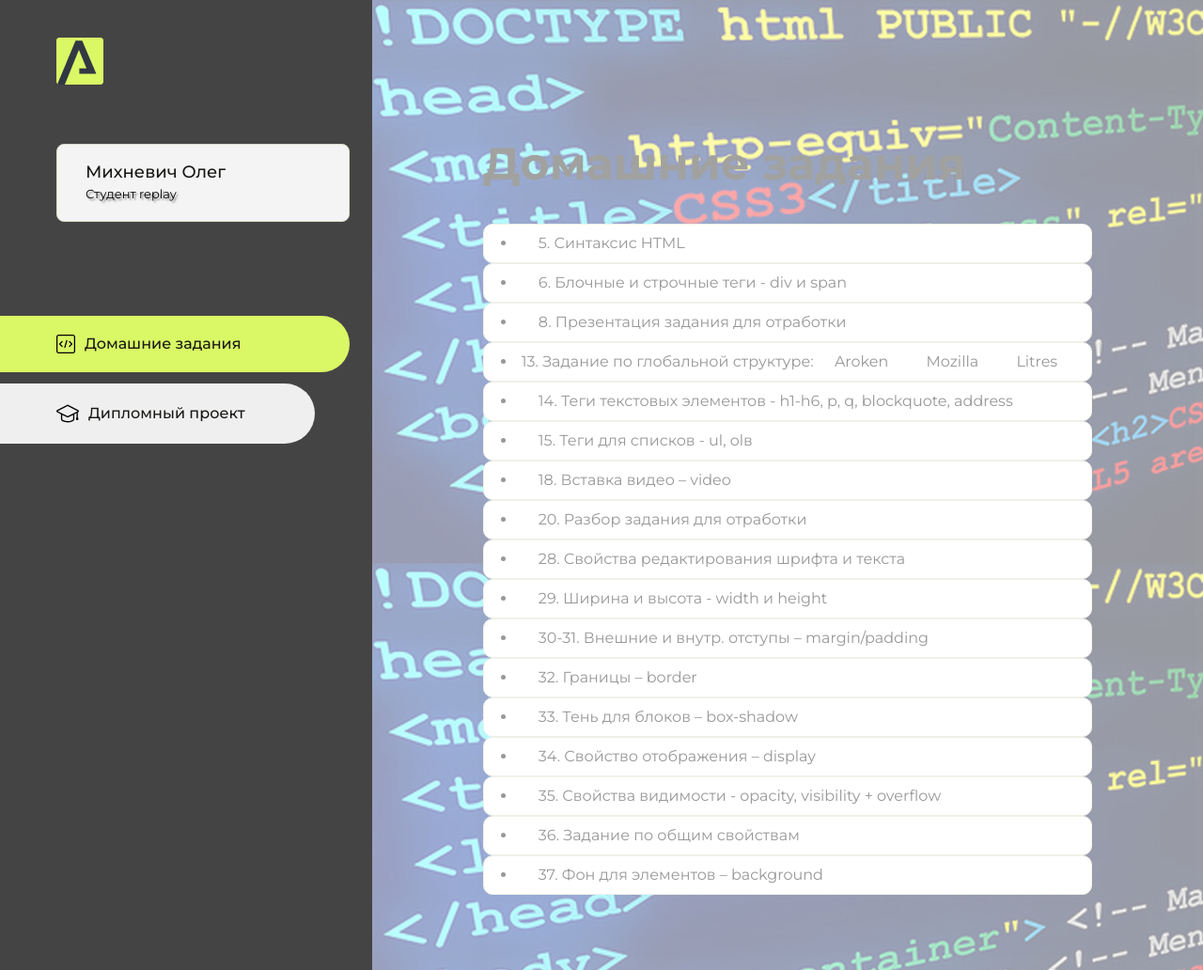
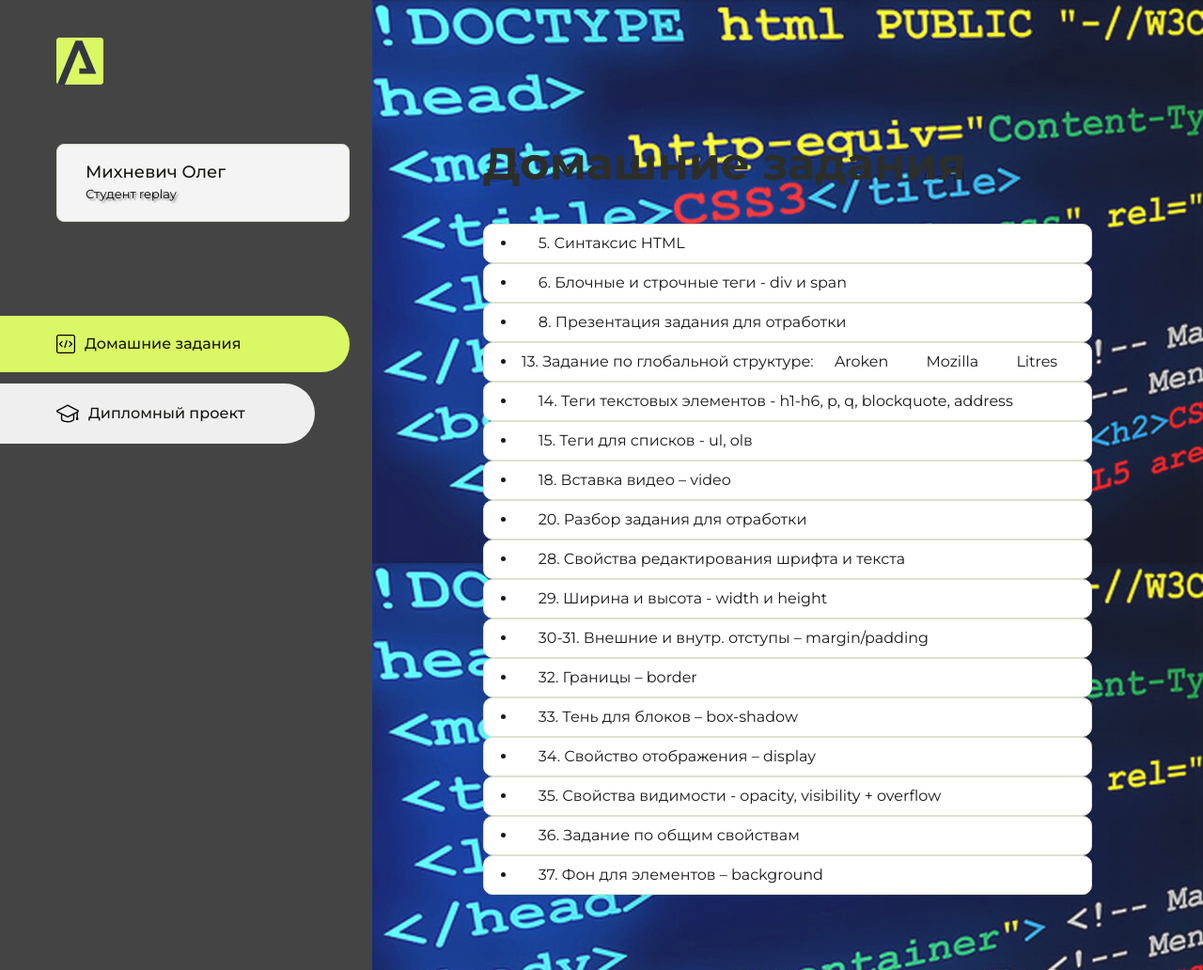
Before and after one commit to Olezhka87/HomeWork-2, a PHP site: page /index.html in a window 1280 px wide. Shown: the whole page at 94% size. Run offline with PHP 8.4, Linux system fonts and the light colour scheme.

Commit message:
Update style.css

```diff
--- a/src/style.css
+++ b/src/style.css
@@ -52,7 +52,7 @@ body.overflow {
     -ms-flex-positive: 1;
     flex-grow: 1;
     background: url(../src/bg.jpg);
-    opacity: 0.4;
+    opacity: 0.9;
 }
 
 .container {
```
